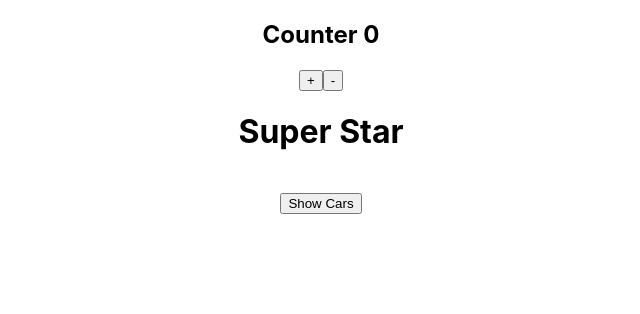
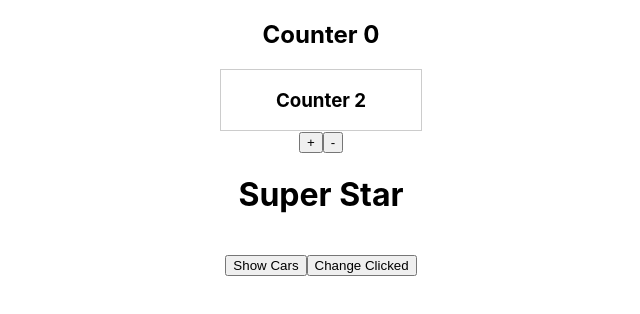
Before and after one commit to abraeva98/React-Udemy, a React (Create React App) app: page / in a window 1280 px wide. Shown: the top 314 px of the page, without its empty margins (319-959 px from the left). Built offline with nearby package versions, Linux system fonts and the light colour scheme.

Commit message:
provider

```diff
--- a/src/App.js
+++ b/src/App.js
@@ -1,19 +1,21 @@
-import './App.css';
-import Car from './Car/Car';
-import React, { Component } from 'react';
-import Counter from './Counter/Counter'
+import "./App.css";
+import Car from "./Car/Car";
+import React, { Component } from "react";
+import Counter from "./Counter/Counter";
+
+export const ClickedContext = React.createContext(false);
 
 class App extends Component {
-
   state = {
     cars: [
-      {name: "Ford", year: 2018},
-      {name: "Audi", year: 2011},
-      {name: "Mazda", year: 2012},
+      { name: "Ford", year: 2018 },
+      { name: "Audi", year: 2011 },
+      { name: "Mazda", year: 2012 },
     ],
     pageTitle: "Super Star",
-    showCars: false
-  }
+    showCars: false,
+    clicked: false,
+  };
 
   onChangeName = (name, index) => {
     const car = this.state.cars[index];
@@ -21,49 +23,57 @@ class App extends Component {
     const cars = [...this.state.cars];
     cars[index] = car;
     this.setState({
-      cars
-    })
-  }
+      cars,
+    });
+  };
 
   changeShowCars = () => {
     this.setState({
-      showCars: !this.state.showCars
-    })
-  }
+      showCars: !this.state.showCars,
+    });
+  };
 
   deleteHandler = (index) => {
     const cars = this.state.cars.concat();
     cars.splice(index, 1);
-    this.setState({cars});
-  }
+    this.setState({ cars });
+  };
 
   // componentWillMount() {
   //   console.log('will mount')
   // }
 
   componentDidMount() {
-    console.log('did mount')
+    console.log("did mount");
   }
 
   render() {
-    console.log('render')
+    console.log("render");
     const cars = this.state.cars;
     return (
       <div className="App">
 
+        <ClickedContext.Provider value={this.state.clicked}>
             <Counter />
+        </ClickedContext.Provider>
 
         <h1>{this.state.pageTitle}</h1>
 
-        <button
-            style={{marginTop: '20px'}}
-            onClick={this.changeShowCars}>Show Cars</button>
+        <button style={{ marginTop: "20px" }} onClick={this.changeShowCars}>
+          Show Cars
+        </button>
 
-        <div style={{
+        <button onClick={() => this.setState({ clicked: true })}>
+          Change Clicked
+        </button>
+
+        <div
+          style={{
             width: 400,
-          margin: 'auto',
-          paddingTop: '20px'
-        }}>
+            margin: "auto",
+            paddingTop: "20px",
+          }}
+        >
           {this.state.showCars &&
             cars.map((car, index) => (
               <Car
@@ -71,11 +81,12 @@ class App extends Component {
                 year={car.year}
                 key={index}
                 index={index}
-                    onChangeName={(event) => this.onChangeName(event.target.value, index)}
+                onChangeName={(event) =>
+                  this.onChangeName(event.target.value, index)
+                }
                 onDelete={this.deleteHandler.bind(this, index)}
               />
-              ))
-        }
+            ))}
         </div>
       </div>
     );
--- a/src/Counter/Counter.js
+++ b/src/Counter/Counter.js
@@ -1,5 +1,6 @@
 import React, {Component} from 'react';
 import Auxiliary from '../hoc/Auxiliary'
+import Counter2 from '../Counter2/Counter2';
 
 export default class Counter extends Component {
     state = {
@@ -20,6 +21,7 @@ export default class Counter extends Component {
 
             <Auxiliary>
                 <h2>Counter {this.state.counter}</h2>
+                <Counter2 />
                 <button onClick={this.addCounter}>+</button>
                 <button onClick={() => this.setState({counter: this.state.counter - 1})}>-</button>
             </Auxiliary>
--- /dev/null
+++ b/src/Counter2/Counter2.js
@@ -0,0 +1,17 @@
+import React from 'react';
+import { ClickedContext } from '../App';
+
+export default props => {
+    return (
+        <div style={{
+            border: '1px solid #ccc',
+            width: '200px',
+            margin: '0 auto'
+        }}>
+            <h3>Counter 2</h3>
+            <ClickedContext.Consumer>
+                {clicked => clicked ? <p>Clicked</p> : null}
+            </ClickedContext.Consumer>
+        </div>
+    )
+}
```
Lines whose indentation alone changed are shown as unchanged.
